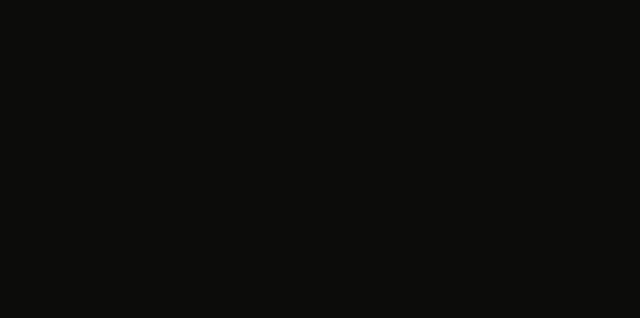
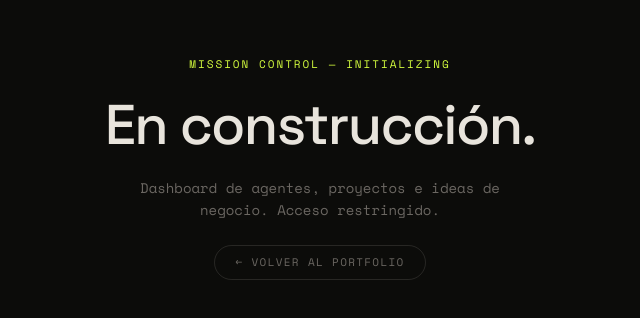
Before and after one commit to alamgbs/personal-web, a Next.js app: page /mission-control in a window 1280 px wide. Shown: the part 232-550 px from the top of the page, without its empty margins (320-960 px from the left). Built offline with nearby package versions, Linux system fonts and the light colour scheme.

Commit message:
fix: mission-control placeholder page (was returning null)

```diff
--- a/src/app/(mission-control)/mission-control/page.tsx
+++ b/src/app/(mission-control)/mission-control/page.tsx
@@ -1,5 +1,70 @@
-// Mission Control dashboard — placeholder
-// TODO: implement dashboard overview
+// Mission Control — coming soon placeholder with real structure
 export default function MissionControlPage() {
-  return null
+  return (
+    <div
+      style={{
+        minHeight: '100dvh',
+        background: 'var(--color-bg, #0c0c0a)',
+        display: 'flex',
+        flexDirection: 'column',
+        alignItems: 'center',
+        justifyContent: 'center',
+        fontFamily: 'var(--font-mono, monospace)',
+        color: 'var(--color-text, #e8e4dc)',
+        padding: '2rem',
+        textAlign: 'center',
+        gap: '1.5rem',
+      }}
+    >
+      <span
+        style={{
+          fontSize: '11px',
+          letterSpacing: '0.18em',
+          textTransform: 'uppercase',
+          color: 'var(--color-acid, #d6ff3f)',
+        }}
+      >
+        MISSION CONTROL — INITIALIZING
+      </span>
+      <h1
+        style={{
+          margin: 0,
+          fontFamily: 'var(--font-heading, sans-serif)',
+          fontSize: 'clamp(2rem, 5vw, 3.5rem)',
+          fontWeight: 500,
+          letterSpacing: '-0.03em',
+          lineHeight: 1,
+        }}
+      >
+        En construcción.
+      </h1>
+      <p
+        style={{
+          margin: 0,
+          fontSize: '14px',
+          color: 'var(--color-text-faint, #6b6762)',
+          maxWidth: '360px',
+          lineHeight: 1.6,
+        }}
+      >
+        Dashboard de agentes, proyectos e ideas de negocio. Acceso restringido.
+      </p>
+      <a
+        href="/"
+        style={{
+          fontSize: '11px',
+          letterSpacing: '0.12em',
+          textTransform: 'uppercase',
+          color: 'var(--color-text-faint, #6b6762)',
+          textDecoration: 'none',
+          border: '1px solid rgba(232,228,220,0.12)',
+          borderRadius: '999px',
+          padding: '8px 20px',
+          transition: 'color .2s, border-color .2s',
+        }}
+      >
+        ← Volver al portfolio
+      </a>
+    </div>
+  )
 }
```
